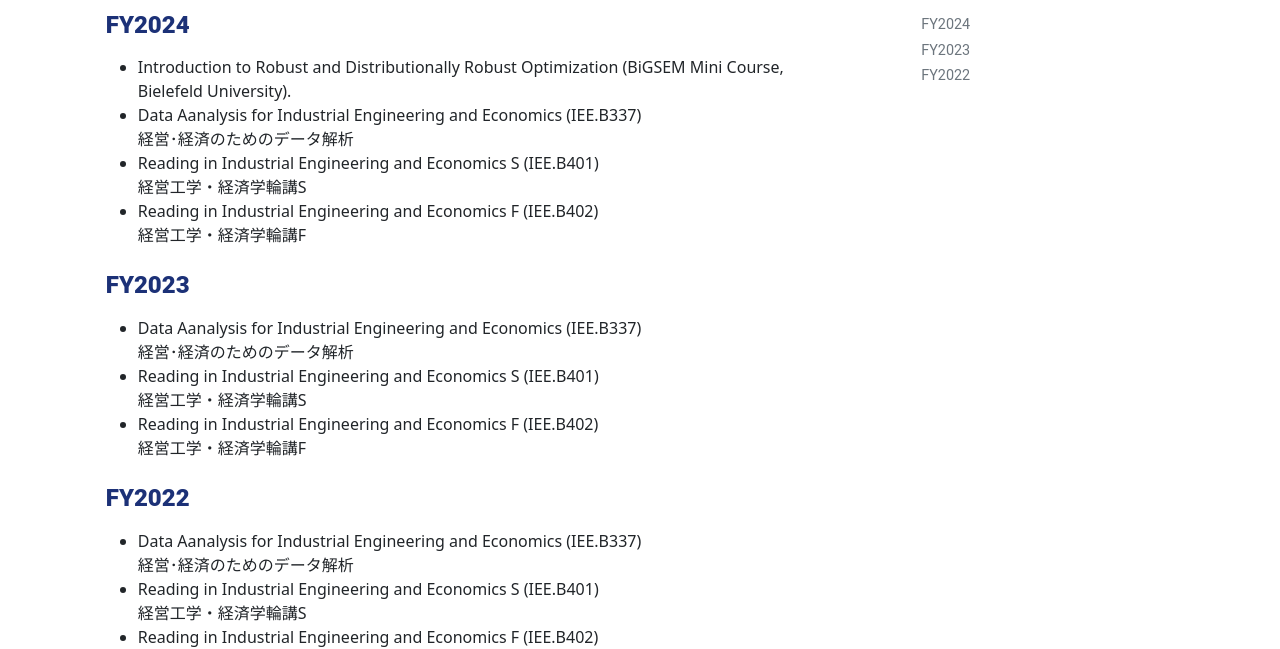
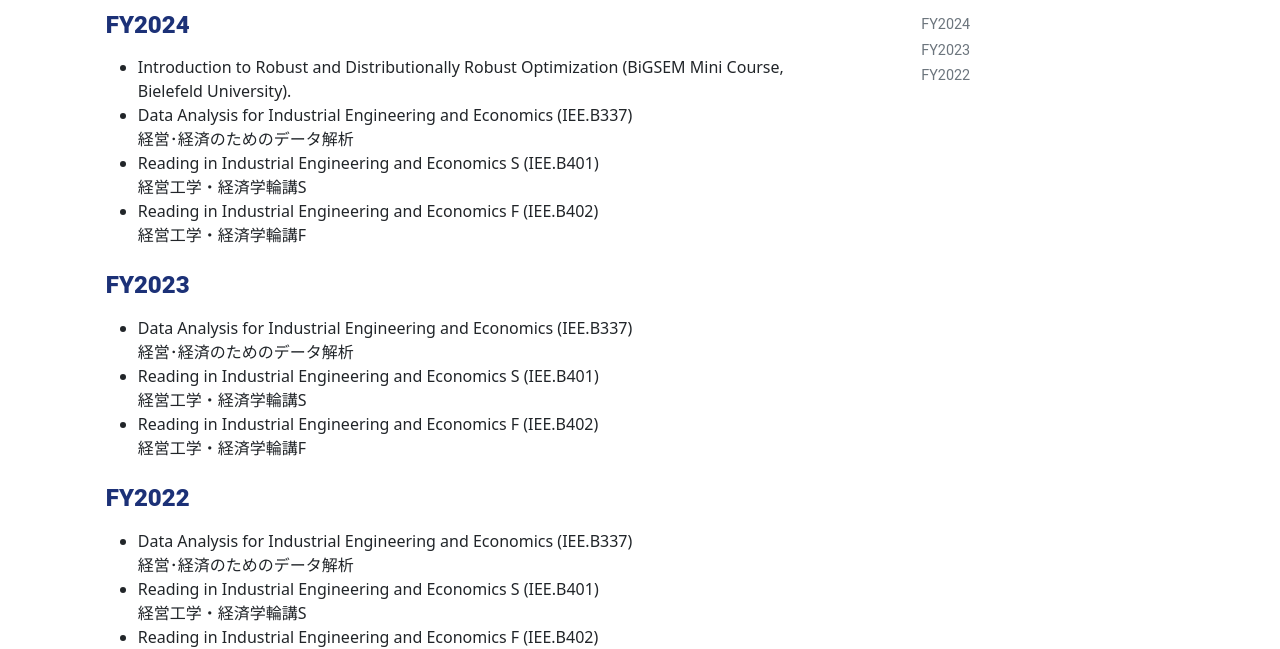
Before and after one commit to KenKoba2119/KenKoba2119.github.io, a Jekyll site: the page built from pages/teaching.md, in a window 1280 px wide. Shown: the part 154-803 px from the top of the page. Built offline with Jekyll 4.4.1, drawn with Linux system fonts in a browser that asks for light colours.

Commit message:
Update teaching.md

```diff
--- a/pages/teaching.md
+++ b/pages/teaching.md
@@ -8,7 +8,7 @@ toc: true
 
 ## **FY2024**
 - Introduction to Robust and Distributionally Robust Optimization (BiGSEM Mini Course, Bielefeld University).
-- Data Aanalysis for Industrial Engineering and Economics  (IEE.B337)
+- Data Analysis for Industrial Engineering and Economics  (IEE.B337)
 経営･経済のためのデータ解析
 - Reading in Industrial Engineering and Economics S  (IEE.B401)
 経営工学・経済学輪講S
@@ -16,7 +16,7 @@ toc: true
 経営工学・経済学輪講F
 
 ## **FY2023**
-- Data Aanalysis for Industrial Engineering and Economics  (IEE.B337)
+- Data Analysis for Industrial Engineering and Economics  (IEE.B337)
 経営･経済のためのデータ解析
 - Reading in Industrial Engineering and Economics S  (IEE.B401)
 経営工学・経済学輪講S
@@ -24,7 +24,7 @@ toc: true
 経営工学・経済学輪講F
 
 ## **FY2022**
-- Data Aanalysis for Industrial Engineering and Economics  (IEE.B337)
+- Data Analysis for Industrial Engineering and Economics  (IEE.B337)
 経営･経済のためのデータ解析
 - Reading in Industrial Engineering and Economics S  (IEE.B401)
 経営工学・経済学輪講S
```
